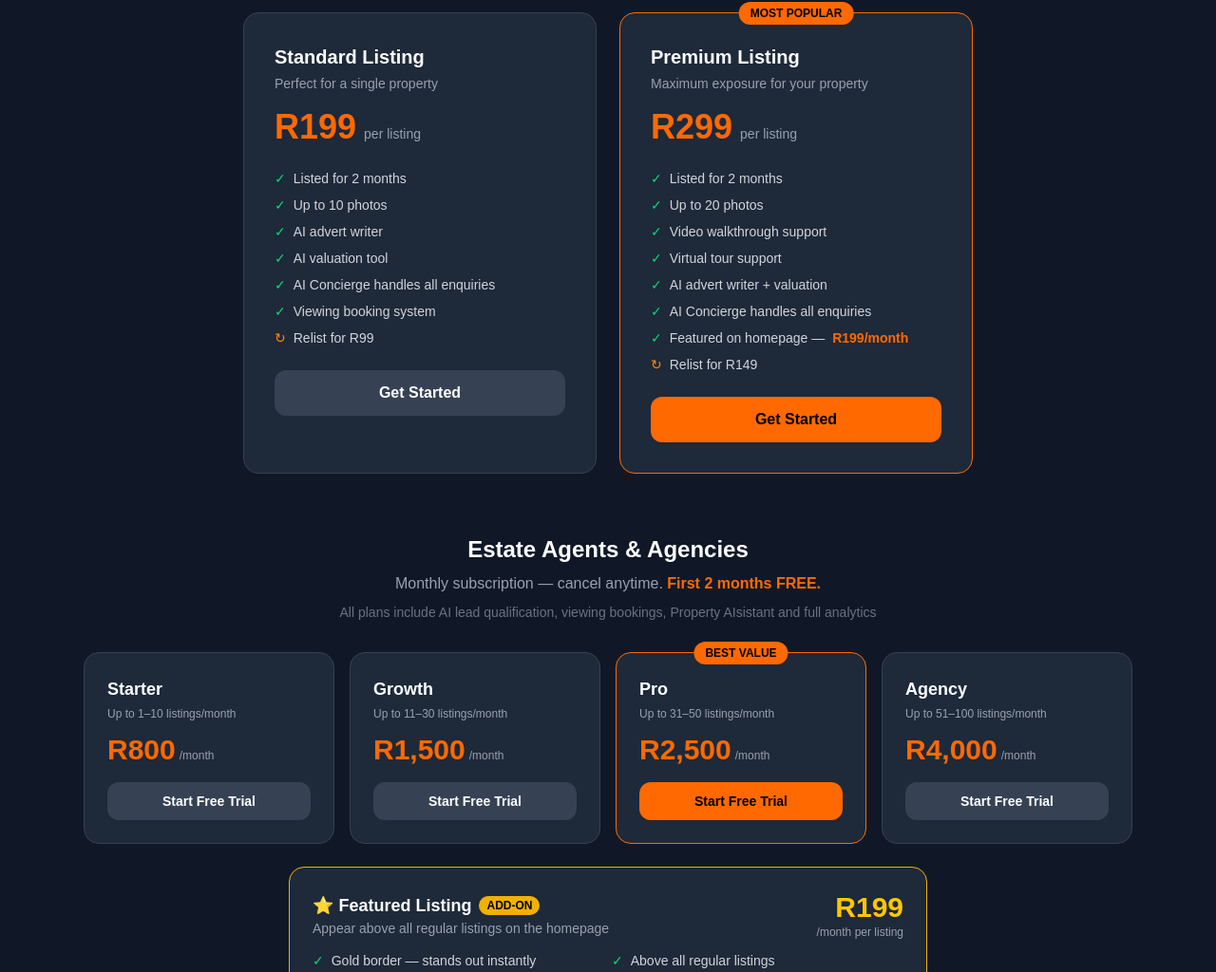
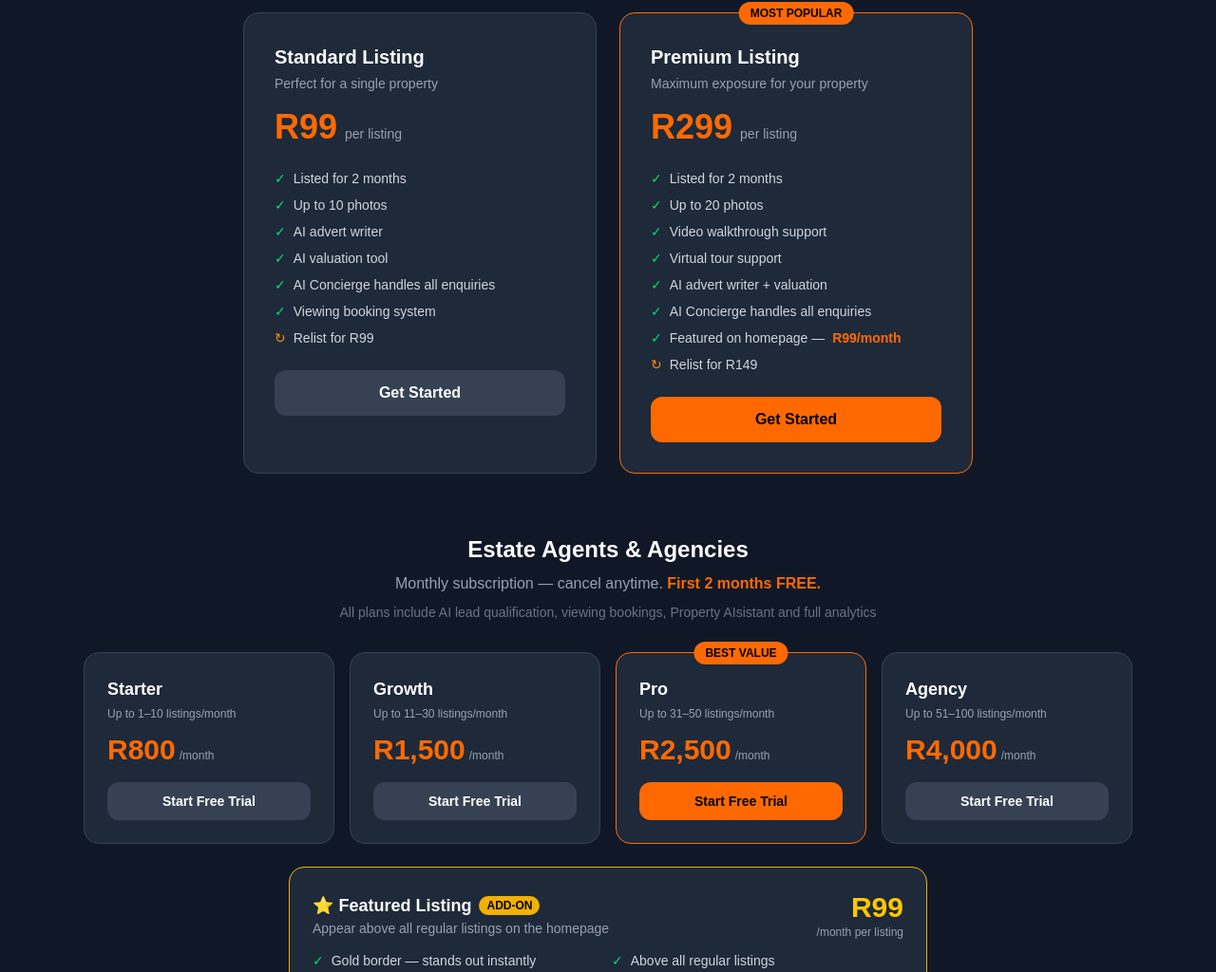
Before and after one commit to Bentman007/propertyaigency, a Next.js app: page /pricing in a window 1280 px wide. Shown: the part 441-1465 px from the top of the page at 95% size. Built offline with nearby package versions, Linux system fonts and the light colour scheme.

Commit message:
Add matching property notifications and update featured to R99

```diff
--- a/app/list/page.tsx
+++ b/app/list/page.tsx
@@ -203,6 +203,14 @@ function ListPropertyInner() {
     else {
       setMessage(isEditing ? 'Property updated successfully!' : 'Property listed successfully!')
       window.scrollTo(0,0)
+      // Notify matching searchers about new listing
+      if (!isEditing && data?.[0]?.id) {
+        fetch('/api/match-notify', {
+          method: 'POST',
+          headers: { 'Content-Type': 'application/json' },
+          body: JSON.stringify({ property_id: data[0].id })
+        })
+      }
       if (isEditing) setTimeout(() => window.location.href = '/dashboard', 1500)
     }
     setLoading(false)
--- a/app/pricing/page.tsx
+++ b/app/pricing/page.tsx
@@ -42,7 +42,7 @@ export default function PricingPage() {
               <h3 className="text-xl font-bold mb-1">Standard Listing</h3>
               <p className="text-gray-400 text-sm mb-4">Perfect for a single property</p>
               <div className="mb-6">
-                <span className="text-4xl font-bold text-orange-500">R199</span>
+                <span className="text-4xl font-bold text-orange-500">R99</span>
                 <span className="text-gray-400 text-sm ml-2">per listing</span>
               </div>
               <ul className="space-y-2 mb-6 text-sm text-gray-300">
@@ -77,7 +77,7 @@ export default function PricingPage() {
                 <li className="flex items-center gap-2"><span className="text-green-400">✓</span> Virtual tour support</li>
                 <li className="flex items-center gap-2"><span className="text-green-400">✓</span> AI advert writer + valuation</li>
                 <li className="flex items-center gap-2"><span className="text-green-400">✓</span> AI Concierge handles all enquiries</li>
-                <li className="flex items-center gap-2"><span className="text-green-400">✓</span> Featured on homepage — <span className="text-orange-500 font-bold">R199/month</span></li>
+                <li className="flex items-center gap-2"><span className="text-green-400">✓</span> Featured on homepage — <span className="text-orange-500 font-bold">R99/month</span></li>
                 <li className="flex items-center gap-2"><span className="text-orange-400">↻</span> Relist for R149</li>
               </ul>
               <Link href="/auth/register" className="block w-full bg-orange-500 hover:bg-orange-400 text-black font-bold py-3 rounded-xl text-center transition">
@@ -129,7 +129,7 @@ export default function PricingPage() {
                 <p className="text-gray-400 text-sm">Appear above all regular listings on the homepage</p>
               </div>
               <div className="text-right">
-                <p className="text-3xl font-bold text-yellow-400">R199</p>
+                <p className="text-3xl font-bold text-yellow-400">R99</p>
                 <p className="text-gray-400 text-xs">/month per listing</p>
               </div>
             </div>
```
